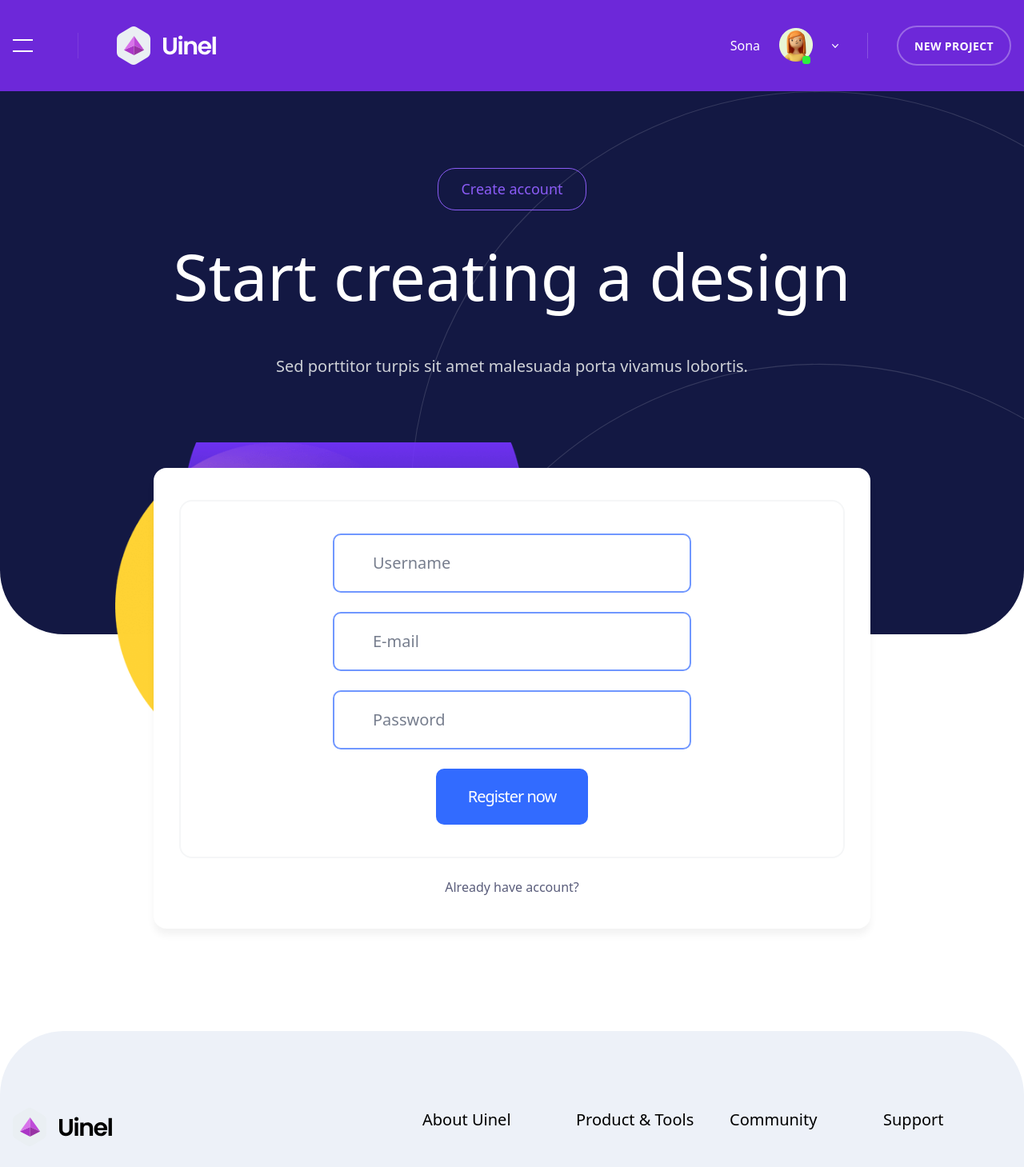
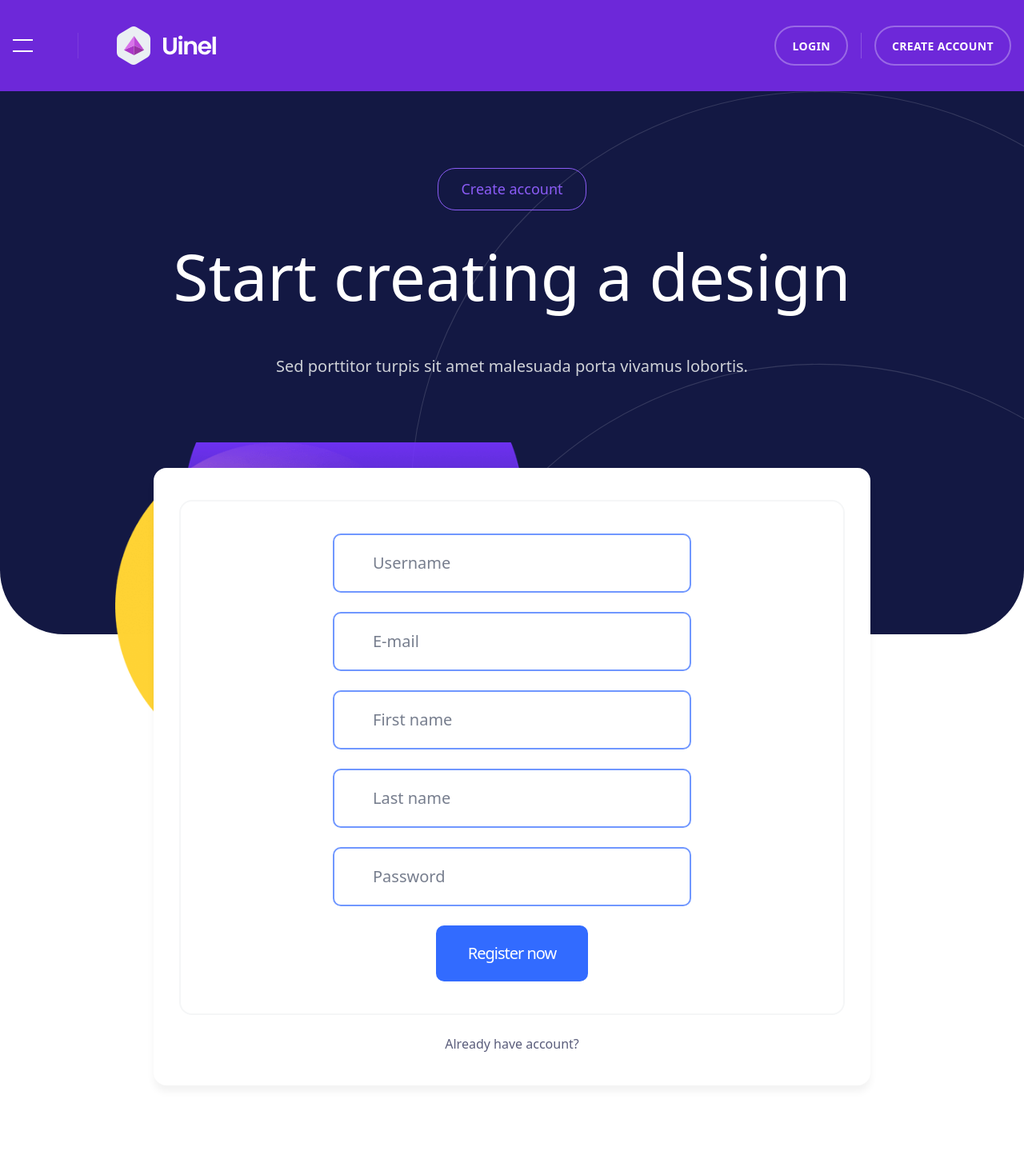
Before and after one commit to Nefaris/3d-model-platform, a Next.js app: page /register in a window 1280 px wide. Shown: the top 1459 px of the page at 80% size. Built offline with nearby package versions, Linux system fonts and the light colour scheme.

Commit message:
implemented login and register

```diff
--- a/package.json
+++ b/package.json
@@ -12,8 +12,10 @@
   },
   "dependencies": {
     "@hookform/resolvers": "^2.8.8",
+    "@react-hookz/web": "^13.3.0",
     "axios": "^0.26.1",
     "classnames": "^2.3.1",
+    "js-cookie": "^3.0.1",
     "next": "12.1.5",
     "prettier": "^2.6.2",
     "react": "18.0.0",
@@ -24,6 +26,7 @@
     "yup": "^0.32.11"
   },
   "devDependencies": {
+    "@types/js-cookie": "^3.0.2",
     "@types/node": "17.0.25",
     "@types/react": "18.0.6",
     "@types/react-dom": "18.0.2",
--- a/src/components/Navbar.tsx
+++ b/src/components/Navbar.tsx
@@ -1,6 +1,10 @@
 import { FC } from 'react';
+import { useAuth } from '../providers/AuthProvider';
+import Link from 'next/link';
 
 const Navbar: FC = () => {
+  const auth = useAuth();
+
   return (
     <section className="text-gray-50 font-heading font-medium relative bg-indigo-700">
       <div className="container mx-auto px-4">
@@ -14,20 +18,39 @@ const Navbar: FC = () => {
                 </svg>
               </button>
               <div className="hidden lg:block w-px h-8 bg-white mx-8 md:ml-14 md:mr-12 bg-opacity-10" />
-              <a href="#">
-                <img className="h-12" src="/uinel-assets/logos/uinel-gray-white.svg" alt="" />
-              </a>
+              <Link href="/">
+                <a>
+                  <img className="h-12" src="/uinel-assets/logos/uinel-gray-white.svg" alt="" />
+                </a>
+              </Link>
             </div>
             <div className="hidden xl:flex items-center">
-              <a className="flex items-center text-white" href="#">
-                <span>Sona</span>
-                <img className="ml-6" src="/uinel-assets/elements/navigations/avatar-online.png" alt="" />
-                <img className="ml-6" src="/uinel-assets/elements/navigations/arrow-down-white.svg" alt="" />
-              </a>
-              <div className="w-px h-8 bg-white mx-9 bg-opacity-20" />
-              <button className="uppercase text-white text-sm font-body font-bold border-2 border-white border-opacity-30 rounded-full py-3 px-5 tracking-wide hover:border-white">
-                <span className="block mt-px">New project</span>
-              </button>
+              {auth.user ? (
+                <a className="flex items-center text-white" href="#">
+                  <span>{auth.user.username}</span>
+                  <img
+                    className="ml-4 rounded-full h-12 w-12 border-2 border-white"
+                    src={`https://avatars.dicebear.com/api/adventurer-neutral/${auth.user.username}.svg`}
+                    alt=""
+                  />
+                </a>
+              ) : (
+                <>
+                  <Link href="/login">
+                    <a className="uppercase text-white text-sm font-body font-bold border-2 border-white border-opacity-30 rounded-full py-3 px-5 tracking-wide hover:border-white">
+                      <span className="block mt-px">Login</span>
+                    </a>
+                  </Link>
+
+                  <div className="w-px h-8 bg-white mx-4 bg-opacity-20" />
+
+                  <Link href="/register">
+                    <a className="uppercase text-white text-sm font-body font-bold border-2 border-white border-opacity-30 rounded-full py-3 px-5 tracking-wide hover:border-white">
+                      <span className="block mt-px">Create account</span>
+                    </a>
+                  </Link>
+                </>
+              )}
             </div>
           </div>
           <button className="navbar-burger self-center xl:hidden focus:outline-none">
--- /dev/null
+++ b/src/constants/local-storage-keys.enum.ts
@@ -0,0 +1,4 @@
+export enum LocalStorageKeys {
+  AUTH_TOKEN = 'authToken',
+  USER_INFO = 'userInfo',
+}
--- a/src/pages/index.tsx
+++ b/src/pages/index.tsx
@@ -1,8 +1,23 @@
+import axios from 'axios';
 import type { NextPage } from 'next';
 import Link from 'next/link';
+import { useEffect, useState } from 'react';
+import { useQuery } from 'react-query';
 import Layout from '../components/Layout';
 
+const fetchProducts = async (page: number) => {
+  const res = await axios.get(`https://trading-platform-3d.herokuapp.com/api/products?page=${page}`);
+  return res.data;
+};
+
 const Home: NextPage = () => {
+  const [page, setPage] = useState(1);
+  const products = useQuery(['products', { page: page }], () => fetchProducts(page));
+
+  useEffect(() => {
+    console.log(products.data);
+  }, [products.data]);
+
   return (
     <>
       <Layout>
--- a/src/pages/login.tsx
+++ b/src/pages/login.tsx
@@ -2,12 +2,11 @@ import { NextPage } from 'next';
 import Layout from '../components/Layout';
 import Link from 'next/link';
 import { useForm } from 'react-hook-form';
-import { useMutation } from 'react-query';
-import axios from 'axios';
 import classNames from 'classnames';
-import { toast } from 'react-toastify';
 import { object, SchemaOf, string } from 'yup';
 import { yupResolver } from '@hookform/resolvers/yup';
+import { useAuth } from '../providers/AuthProvider';
+import Router from 'next/router';
 
 type FormInputs = {
   email: string;
@@ -20,24 +19,16 @@ const validationSchema: SchemaOf<FormInputs> = object({
 });
 
 const Login: NextPage = () => {
+  const auth = useAuth();
+
   const { register, handleSubmit, formState } = useForm<FormInputs>({
     resolver: yupResolver(validationSchema),
   });
 
-  const loginMutation = useMutation(async (loginData: any) => {
-    const res = await axios.post('https://trading-platform-3d.herokuapp.com/api/auth/token', loginData);
-    return res.data;
-  });
-
-  const submitHandler = (formData: FormInputs) => {
-    if (loginMutation.isLoading) return;
-    loginMutation.mutate(formData, {
-      onSuccess: () => {
-        toast.success('Successfully logged in!');
-      },
-      onError: () => {
-        toast.error('Invalid credentials!');
-      },
+  const submitHandler = async (formData: FormInputs) => {
+    if (formState.isSubmitting) return;
+    return auth.login(formData).then(() => {
+      Router.push('/');
     });
   };
 
@@ -72,7 +63,7 @@ const Login: NextPage = () => {
                 <form
                   noValidate
                   onSubmit={handleSubmit(submitHandler)}
-                  className={classNames(loginMutation.isLoading && 'disabled', 'max-w-md mx-auto')}
+                  className={classNames(formState.isSubmitting && 'disabled', 'max-w-md mx-auto')}
                 >
                   <div className="mb-6">
                     <input
@@ -100,7 +91,7 @@ const Login: NextPage = () => {
 
                   <button
                     type="submit"
-                    disabled={loginMutation.isLoading}
+                    disabled={formState.isSubmitting}
                     className="block py-5 px-10 mx-auto w-full md:max-w-max text-xl leading-6 text-white font-medium tracking-tighter font-heading text-center bg-blue-500 hover:bg-blue-600 focus:ring-2 focus:ring-blue-500 focus:ring-opacity-50 rounded-xl"
                   >
                     Login
--- a/src/pages/register.tsx
+++ b/src/pages/register.tsx
@@ -1,45 +1,39 @@
 import { NextPage } from 'next';
 import Link from 'next/link';
+import Router from 'next/router';
 import { useForm } from 'react-hook-form';
 import { object, SchemaOf, string } from 'yup';
 import Layout from '../components/Layout';
 import { yupResolver } from '@hookform/resolvers/yup';
-import { useMutation } from 'react-query';
-import axios from 'axios';
 import classNames from 'classnames';
-import { toast } from 'react-toastify';
+import { useAuth } from '../providers/AuthProvider';
 
 type FormInputs = {
   username: string;
   email: string;
+  firstName?: string;
+  lastName?: string;
   password: string;
 };
 
 const validationSchema: SchemaOf<FormInputs> = object({
   username: string().required().min(8).max(32),
   email: string().required().email(),
+  firstName: string().max(32),
+  lastName: string().max(32),
   password: string().required().min(8).max(32),
 });
 
 const Register: NextPage = () => {
+  const auth = useAuth();
   const { register, handleSubmit, formState } = useForm<FormInputs>({
     resolver: yupResolver(validationSchema),
   });
 
-  const registerMutation = useMutation(async (registerData: any) => {
-    const res = await axios.post('https://trading-platform-3d.herokuapp.com/api/auth/register', registerData);
-    return res.data;
-  });
-
-  const submitHandler = (formData: FormInputs) => {
-    if (registerMutation.isLoading) return;
-    registerMutation.mutate(formData, {
-      onSuccess: () => {
-        toast.success('Successfully registered!');
-      },
-      onError: () => {
-        toast.error('Something went wrong!');
-      },
+  const submitHandler = async (formData: FormInputs) => {
+    if (formState.isSubmitting) return;
+    return auth.register(formData).then(() => {
+      Router.push('/');
     });
   };
 
@@ -74,7 +68,7 @@ const Register: NextPage = () => {
                 noValidate
                 onSubmit={handleSubmit(submitHandler)}
                 className={classNames(
-                  registerMutation.isLoading && 'disabled',
+                  formState.isSubmitting && 'disabled',
                   'py-10 px-6 border-2 border-gray-50 rounded-4xl',
                 )}
               >
@@ -106,6 +100,30 @@ const Register: NextPage = () => {
                   <div className="mb-6">
                     <input
                       className="w-full py-5 px-12 text-xl border-2 border-blue-400 rounded-xl focus:outline-none focus:ring-2 focus:ring-blue-500 focus:ring-opacity-50"
+                      type="text"
+                      placeholder="First name"
+                      {...register('firstName')}
+                    />
+                    {formState.errors.firstName && (
+                      <p className="text-sm text-red-500 ml-4">{formState.errors.firstName.message}</p>
+                    )}
+                  </div>
+
+                  <div className="mb-6">
+                    <input
+                      className="w-full py-5 px-12 text-xl border-2 border-blue-400 rounded-xl focus:outline-none focus:ring-2 focus:ring-blue-500 focus:ring-opacity-50"
+                      type="text"
+                      placeholder="Last name"
+                      {...register('lastName')}
+                    />
+                    {formState.errors.lastName && (
+                      <p className="text-sm text-red-500 ml-4">{formState.errors.lastName.message}</p>
+                    )}
+                  </div>
+
+                  <div className="mb-6">
+                    <input
+                      className="w-full py-5 px-12 text-xl border-2 border-blue-400 rounded-xl focus:outline-none focus:ring-2 focus:ring-blue-500 focus:ring-opacity-50"
                       type="password"
                       placeholder="Password"
                       {...register('password')}
@@ -117,7 +135,7 @@ const Register: NextPage = () => {
 
                   <button
                     type="submit"
-                    disabled={registerMutation.isLoading}
+                    disabled={formState.isSubmitting}
                     className="block py-5 px-10 mx-auto w-full md:max-w-max text-xl leading-6 text-white font-medium tracking-tighter font-heading text-center bg-blue-500 hover:bg-blue-600 focus:ring-2 focus:ring-blue-500 focus:ring-opacity-50 rounded-xl"
                   >
                     Register now
```
Also changed, not shown: src/providers/AuthProvider.tsx (+79 -2 lines), src/types/global.ts (+26 -0 lines), 1 other file (tests, documents, lock files or other folders).
